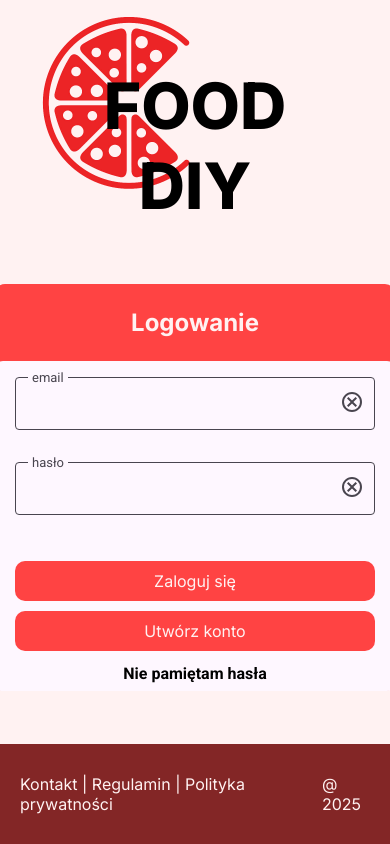
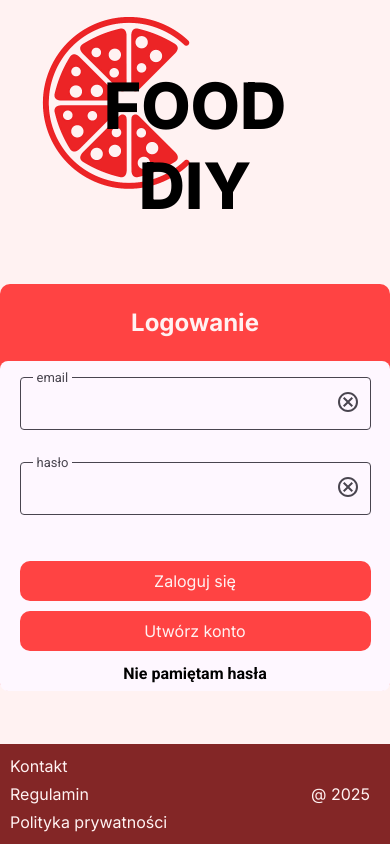
Before and after one commit to jakubjachxwicz/food-diy, a PHP site: page /login in a window 390 px wide. Run offline with PHP 8.4, Linux system fonts and the light colour scheme.

Commit message:
login page ui for mobile

```diff
--- a/public/styles/login.css
+++ b/public/styles/login.css
@@ -124,3 +124,9 @@
     margin: 8px;
     font-weight: bold;
 }
+
+@media only screen and (max-width: 600px) {
+    .login-form {
+        width: 100%;
+}
+}
--- a/public/styles/main.css
+++ b/public/styles/main.css
@@ -36,3 +36,21 @@ footer {
 footer span {
     padding: 20px;
 }
+
+footer div {
+    padding: 20px;
+    display: flex;
+    gap: 16px;
+}
+
+footer a {
+    cursor: pointer;
+}
+
+@media only screen and (max-width: 600px) {
+    footer div {
+        flex-direction: column;
+        padding: 0 10px;
+        gap: 8px;
+    }
+}
--- a/public/views/login.html
+++ b/public/views/login.html
@@ -35,7 +35,7 @@
     </div>
 
     <footer>
-            <span><a>Kontakt</a> | <a>Regulamin</a> | <a>Polityka prywatności</a></span>
+            <div><a>Kontakt</a><a>Regulamin</a><a>Polityka prywatności</a></div>
             <span>@ 2025</span>
     </footer>
 </body>
```
